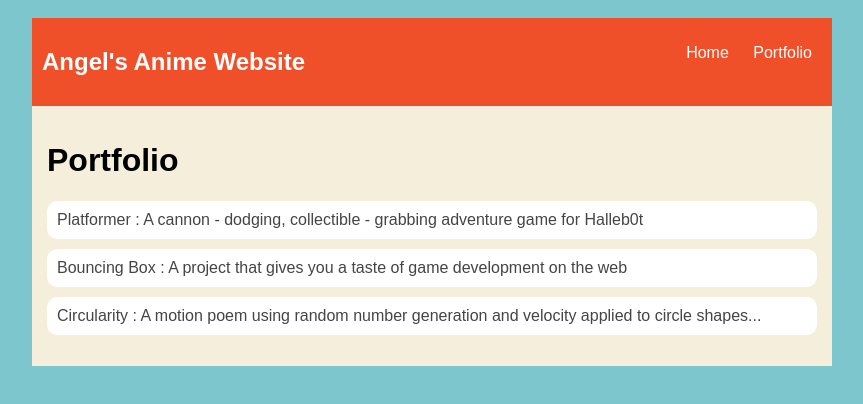
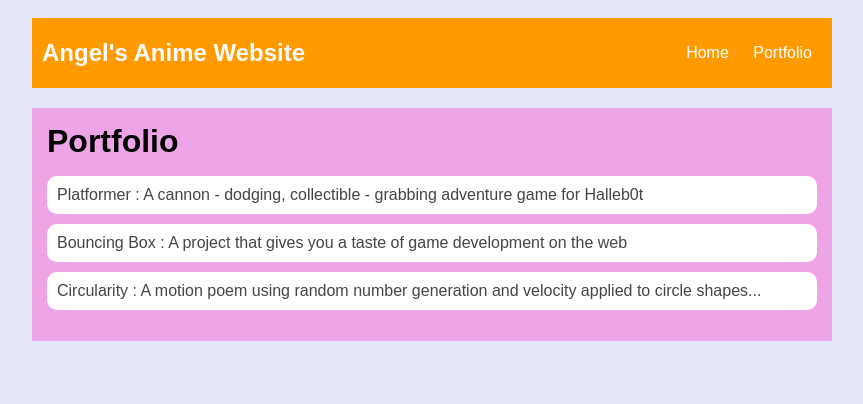
Before and after one commit to AngelHolifield/AngelHolifield.github.io, a plain HTML site: page portfolio.html in a window 1280 px wide. Shown: the whole page, without its empty margins (208-1071 px from the left). Drawn offline with Linux system fonts and the light colour scheme.

Commit message:
add portfolio.html file

```diff
--- a/portfolio.html
+++ b/portfolio.html
@@ -4,8 +4,8 @@
         <title>Angel's Anime Website</title>
         <style type="text/css">
           body {
-              background: rgb(125, 198, 205);
-              color: rgb(45, 45, 45);
+            background: rgb(230, 230, 250);
+            color: rgb(255, 255, 255);
             padding: 10px;
             font-family: arial;
           }
@@ -21,16 +21,18 @@
 
           /* navigation menu */
           nav {
-              background: rgb(239, 80, 41);
+            background: rgb(255, 154, 0);
             margin: 0 auto;
+            margin-bottom: 20px;
             display: flex;
             padding: 10px;
           }
           h1 {
             display: flex;
             align-items: center;
-              color: rgb(255, 255, 255);
+            color: rgb(253, 253, 253);
             flex: 1;
+            margin: 0;
           }
           #nav-ul {
               list-style-image: none;
@@ -46,7 +48,7 @@
 
           /* main container area beneath menu */
           main {
-              background: rgb(245, 238, 219);
+            background: rgb(238, 165, 232);
             display: flex;
           }
           .content {
```
Lines whose indentation alone changed are shown as unchanged.
